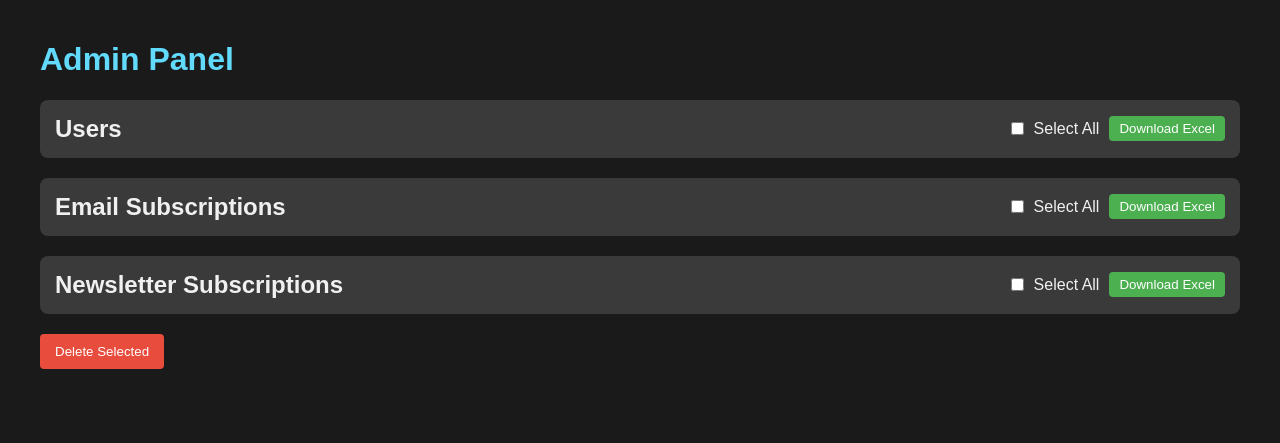
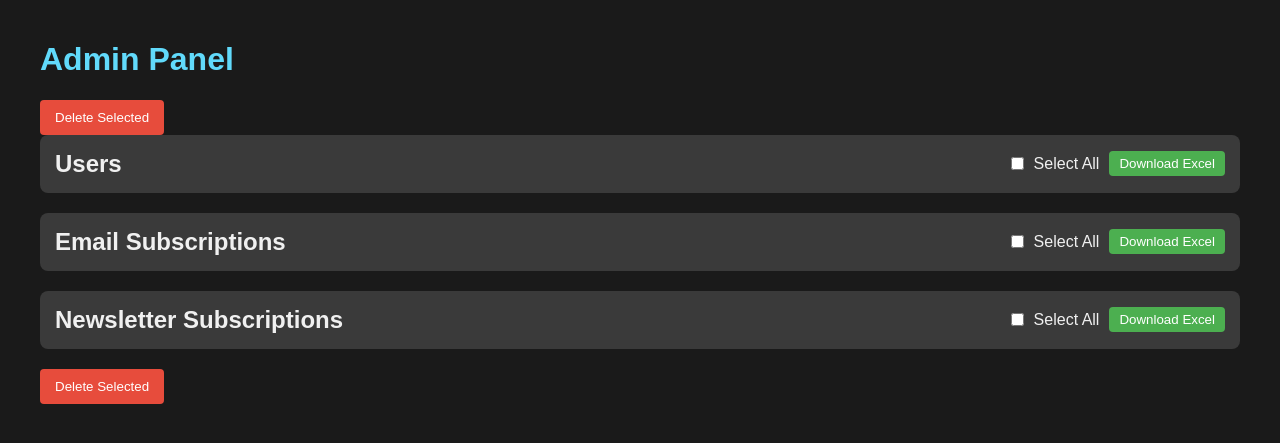
Before and after one commit to Rishaaaan/Eaglead, a Python web app: template flask/templates/admin_panel.html in a window 1280 px wide. Shown: the top 443 px of the page. Run offline with Jinja, Linux system fonts and the light colour scheme; the template is opened without the code that fills it: most values are stand-ins (such as "Sample title", 1, 10 or a date in 2020).

Commit message:
Update admin_panel.html

```diff
--- a/flask/templates/admin_panel.html
+++ b/flask/templates/admin_panel.html
@@ -162,6 +162,7 @@
 <body>
     <div class="container">
         <h1>Admin Panel</h1>
+        <button class="delete-btn" onclick="deleteSelected()">Delete Selected</button>
 
         <div class="table-container">
             <div class="table-header" onclick="toggleTable('users')">
```
